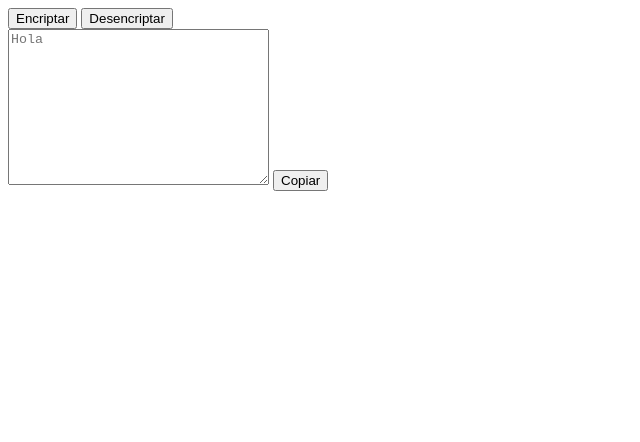
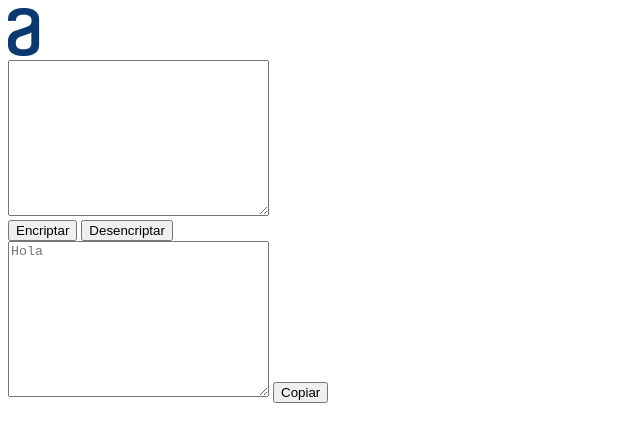
Before and after one commit to CristianCM17/EncriptadorDesEncriptador, a plain HTML site: page index.html in a window 1280 px wide. Shown: the whole page, without its empty margins (0-640 px from the left). Drawn offline with Linux system fonts and the light colour scheme.

Commit message:
imagen necesaria

```diff
--- a/index.html
+++ b/index.html
@@ -8,6 +8,18 @@
 
 </head>
 <body>
+
+    <div>
+        <img src="/img/Vector.png" >
+    </div>
+
+
+    <textarea  id="" cols="30" rows="10"></textarea>
+
+    <div>
+        <label ></label>
+    </div>
+
     <div>
         <button>
                 Encriptar
```
Also changed, not shown: img/Vector.png (added).
